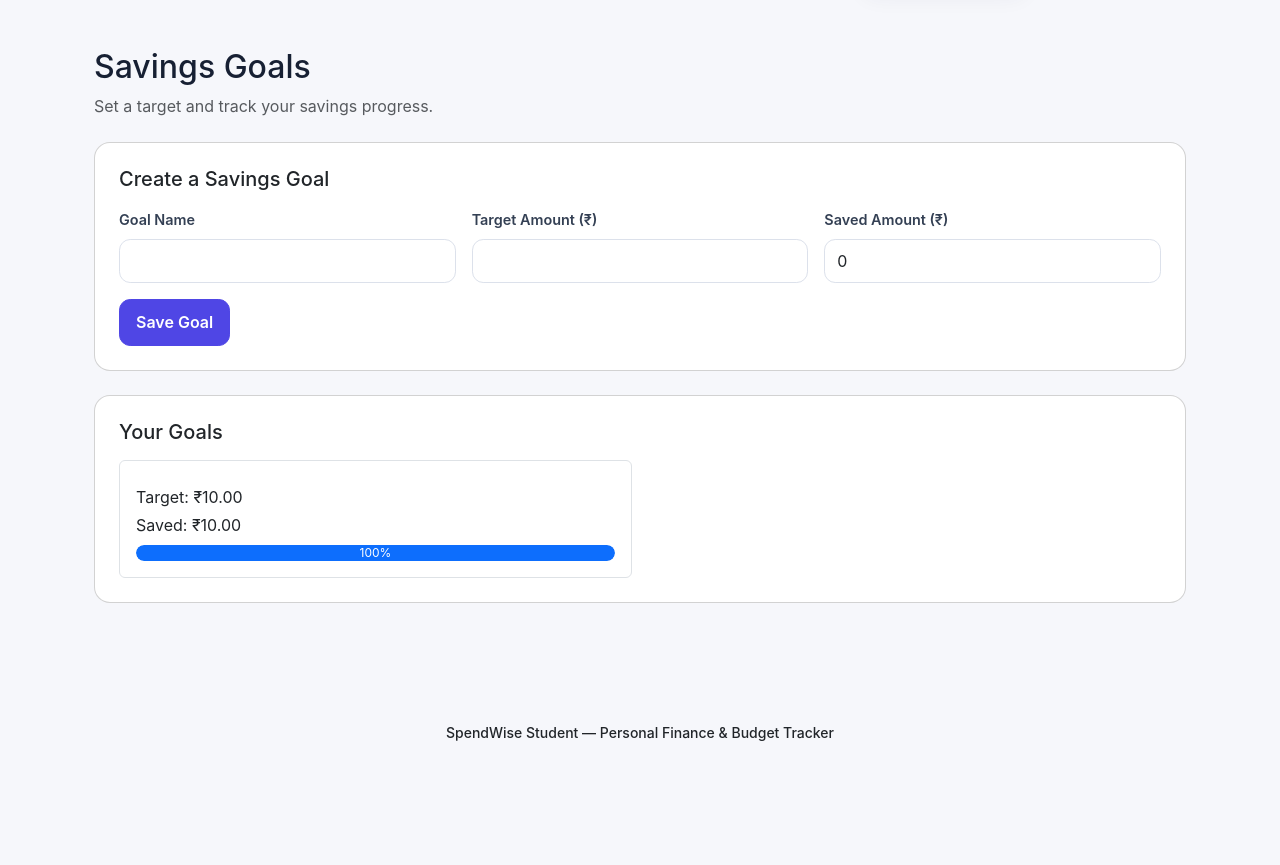
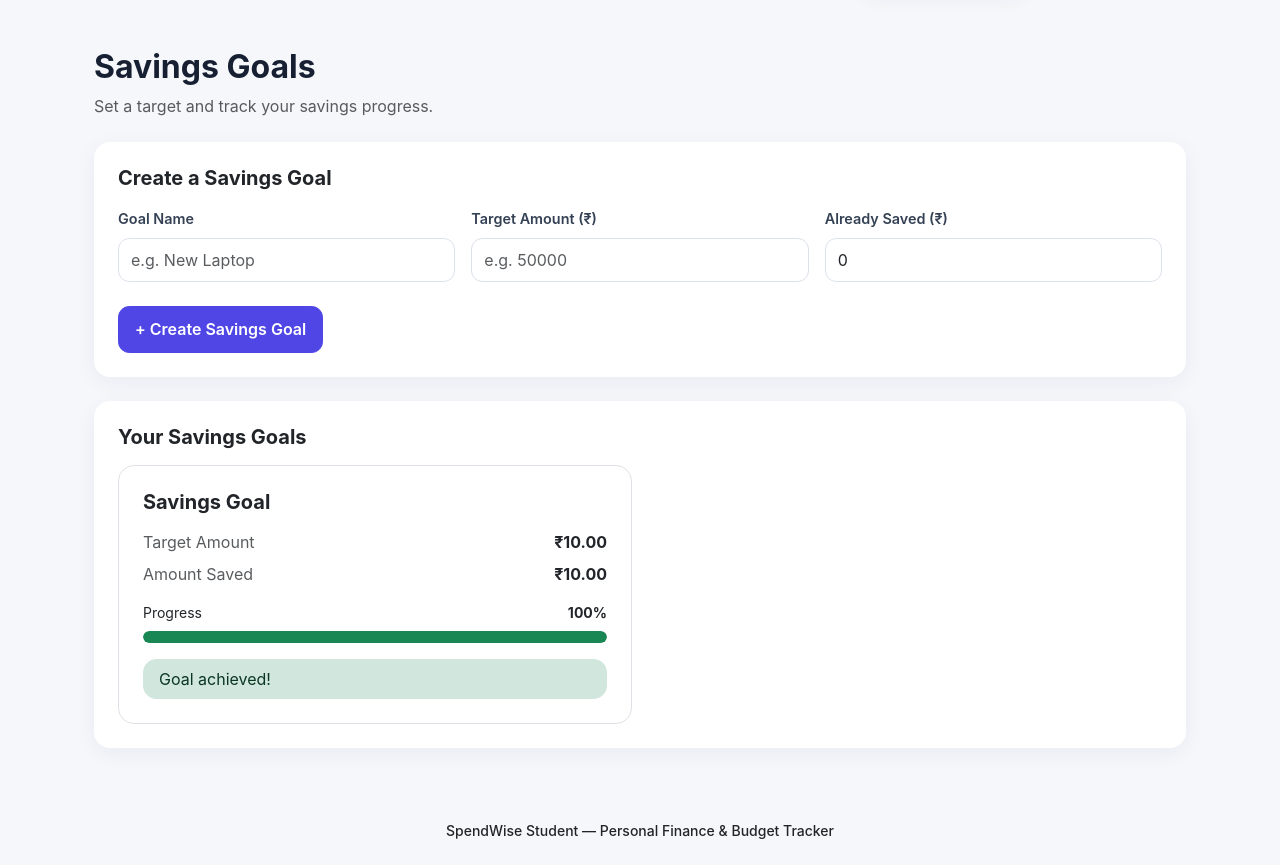
Before and after one commit to manavpathak2404/SpendWise-Student, a Flask app: page /goals in a window 1280 px wide. Shown: the part 60-925 px from the top of the page. Before the commit the page ends 801 px from the top, so only its background shows below. Run offline with Flask 3, Linux system fonts and the light colour scheme; the visitor is signed in with stand-in values (Sample User, id 1); tables that the repository leaves empty hold one stand-in row (values such as "Sample post").

Commit message:
Enhance savings goals form and layout

```diff
--- a/templates/goals.html
+++ b/templates/goals.html
@@ -3,8 +3,9 @@
 
 {% block content %}
 <div class="container py-4">
+
     <div class="mb-4">
-        <h2>Savings Goals</h2>
+        <h2 class="fw-bold">Savings Goals</h2>
         <p class="text-muted">Set a target and track your savings progress.</p>
     </div>
 
@@ -16,52 +17,134 @@
         </div>
     {% endif %}
 
-    <div class="card p-4 mb-4">
-        <h5 class="mb-3">Create a Savings Goal</h5>
+    <div class="card shadow-sm border-0 rounded-4 p-4 mb-4">
+        <h5 class="fw-bold mb-3">Create a Savings Goal</h5>
+
         <form method="POST" action="{{ url_for('savings_goals') }}">
             <div class="row g-3">
+
                 <div class="col-md-4">
-                    <label class="form-label">Goal Name</label>
-                    <input class="form-control" type="text" name="name" required maxlength="100">
+                    <label for="goalName" class="form-label">Goal Name</label>
+                    <input
+                        id="goalName"
+                        class="form-control"
+                        type="text"
+                        name="name"
+                        maxlength="100"
+                        required
+                        placeholder="e.g. New Laptop"
+                        value="{{ values.get('name', '') }}"
+                    >
                 </div>
+
                 <div class="col-md-4">
-                    <label class="form-label">Target Amount (₹)</label>
-                    <input class="form-control" type="number" name="target_amount" min="1" step="0.01" required>
+                    <label for="targetAmount" class="form-label">Target Amount (₹)</label>
+                    <input
+                        id="targetAmount"
+                        class="form-control"
+                        type="number"
+                        name="target_amount"
+                        min="1"
+                        step="0.01"
+                        required
+                        placeholder="e.g. 50000"
+                        value="{{ values.get('target_amount', '') }}"
+                    >
                 </div>
+
                 <div class="col-md-4">
-                    <label class="form-label">Saved Amount (₹)</label>
-                    <input class="form-control" type="number" name="saved_amount" min="0" step="0.01" value="0">
+                    <label for="savedAmount" class="form-label">Already Saved (₹)</label>
+                    <input
+                        id="savedAmount"
+                        class="form-control"
+                        type="number"
+                        name="saved_amount"
+                        min="0"
+                        step="0.01"
+                        value="{{ values.get('saved_amount', '0') }}"
+                    >
                 </div>
+
             </div>
-            <button class="btn btn-primary mt-3" type="submit">Save Goal</button>
+
+            <button class="btn btn-primary mt-4" type="submit">
+                + Create Savings Goal
+            </button>
         </form>
     </div>
 
-    <div class="card p-4">
-        <h5 class="mb-3">Your Goals</h5>
+    <div class="card shadow-sm border-0 rounded-4 p-4">
+        <h5 class="fw-bold mb-3">Your Savings Goals</h5>
+
         {% if goals %}
             <div class="row g-3">
+
                 {% for goal in goals %}
+                    {% set target = goal.target_amount|default(goal.target, true)|default(0, true)|float %}
+                    {% set saved = goal.saved_amount|default(goal.saved, true)|default(0, true)|float %}
+                    {% set progress = (saved / target * 100) if target > 0 else 0 %}
+
                     <div class="col-md-6">
-                        <div class="border rounded p-3 h-100">
-                            <h5>{{ goal.name }}</h5>
-                            <p class="mb-1">Target: {{ goal.target_amount|default(goal.target)|default(0)|currency }}</p>
-                            <p class="mb-2">Saved: {{ goal.saved_amount|default(goal.saved)|default(0)|currency }}</p>
-                            {% set target = goal.target_amount|default(goal.target)|default(0)|float %}
-                            {% set saved = goal.saved_amount|default(goal.saved)|default(0)|float %}
-                            {% set progress = (saved / target * 100) if target > 0 else 0 %}
-                            <div class="progress" role="progressbar" aria-valuenow="{{ progress|round|int }}" aria-valuemin="0" aria-valuemax="100">
-                                <div class="progress-bar" style="width: {{ [progress, 100]|min }}%">
-                                    {{ progress|round|int }}%
+                        <div class="border rounded-4 p-4 h-100">
+
+                            <h5 class="fw-bold mb-3">
+                                {{ goal.name|default('Savings Goal') }}
+                            </h5>
+
+                            <div class="d-flex justify-content-between mb-2">
+                                <span class="text-muted">Target Amount</span>
+                                <strong>{{ target|currency }}</strong>
+                            </div>
+
+                            <div class="d-flex justify-content-between mb-3">
+                                <span class="text-muted">Amount Saved</span>
+                                <strong>{{ saved|currency }}</strong>
+                            </div>
+
+                            <div class="d-flex justify-content-between small mb-2">
+                                <span>Progress</span>
+                                <strong>{{ progress|round|int }}%</strong>
+                            </div>
+
+                            <div
+                                class="progress"
+                                style="height: 12px;"
+                                role="progressbar"
+                                aria-valuenow="{{ [progress, 100]|min|round|int }}"
+                                aria-valuemin="0"
+                                aria-valuemax="100"
+                            >
+                                <div
+                                    class="progress-bar {% if progress >= 100 %}bg-success{% endif %}"
+                                    style="width: {{ [progress, 100]|min }}%;"
+                                ></div>
+                            </div>
+
+                            {% if target > 0 and saved >= target %}
+                                <div class="alert alert-success mt-3 mb-0 py-2">
+                                    Goal achieved!
                                 </div>
-                            </div>
+                            {% else %}
+                                <p class="text-muted small mt-3 mb-0">
+                                    Remaining:
+                                    {{ [target - saved, 0]|max|currency }}
+                                </p>
+                            {% endif %}
+
                         </div>
                     </div>
                 {% endfor %}
+
             </div>
         {% else %}
-            <p class="text-muted mb-0">No savings goals yet. Create your first goal above.</p>
+            <div class="text-center py-4">
+                <h5>No savings goals yet</h5>
+                <p class="text-muted mb-0">
+                    Create your first goal using the form above.
+                </p>
+            </div>
         {% endif %}
     </div>
+
 </div>
 {% endblock %}
```
